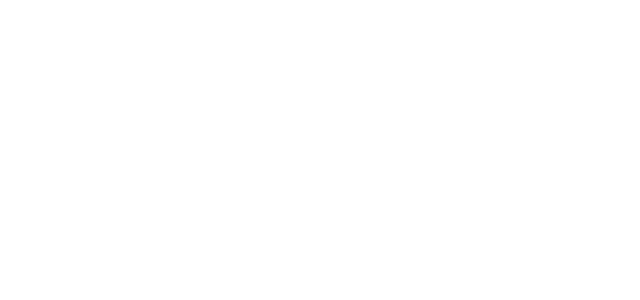
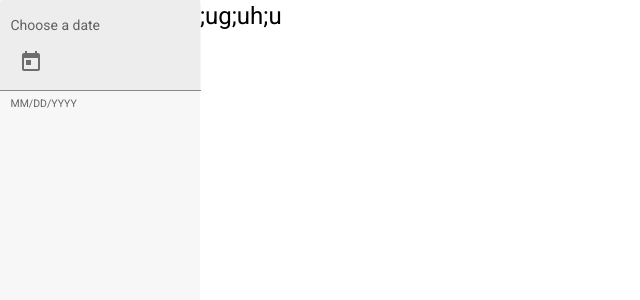
Before and after one commit to Viacheslav-ua/calendar-app, an Angular app: page /calendar in a window 1280 px wide. Shown: the top 300 px of the page, without its empty margins (0-640 px from the left). Built offline with nearby package versions, Linux system fonts and the light colour scheme.

Commit message:
added markup of calendar

```diff
--- a/src/app/pages/calendar/calendar.component.css
+++ b/src/app/pages/calendar/calendar.component.css
@@ -0,0 +1,16 @@
+.main-container {
+  display: flex;
+  flex-direction: row-reverse;
+  width:  100%;
+  height: 100%;
+}
+
+.sidebar {
+  background-color: #f8f7f7;
+  width: 200px;
+  height: 100%;
+}
+
+.content {
+  width:  100%;
+}
--- a/src/app/pages/calendar/calendar.component.html
+++ b/src/app/pages/calendar/calendar.component.html
@@ -1,9 +1,15 @@
 <div class="main-container">
   <div class="content">
-
+    <h1>;ug;uh;u</h1>
   </div>
-  <aside class="class=sidebar">
-
+  <aside class="sidebar">
+    <mat-form-field appearance="fill">
+      <mat-label>Choose a date</mat-label>
+      <input matInput [matDatepicker]="picker">
+      <mat-hint>MM/DD/YYYY</mat-hint>
+      <mat-datepicker-toggle matIconSuffix [for]="picker"></mat-datepicker-toggle>
+    <mat-datepicker #picker></mat-datepicker>
+  </mat-form-field>
   </aside>
 
 </div>
--- a/src/app/pages/calendar/calendar.component.ts
+++ b/src/app/pages/calendar/calendar.component.ts
@@ -4,7 +4,7 @@ import { ChangeDetectionStrategy, Component, OnInit } from '@angular/core';
   selector: 'app-calendar',
   templateUrl: './calendar.component.html',
   styleUrls: ['./calendar.component.css'],
-  changeDetection: ChangeDetectionStrategy.OnPush,
+  // changeDetection: ChangeDetectionStrategy.OnPush,
 })
 export class CalendarComponent implements OnInit {
 
```
Also changed, not shown: src/app/pages/calendar/calendar.module.ts (+12 -2 lines).
